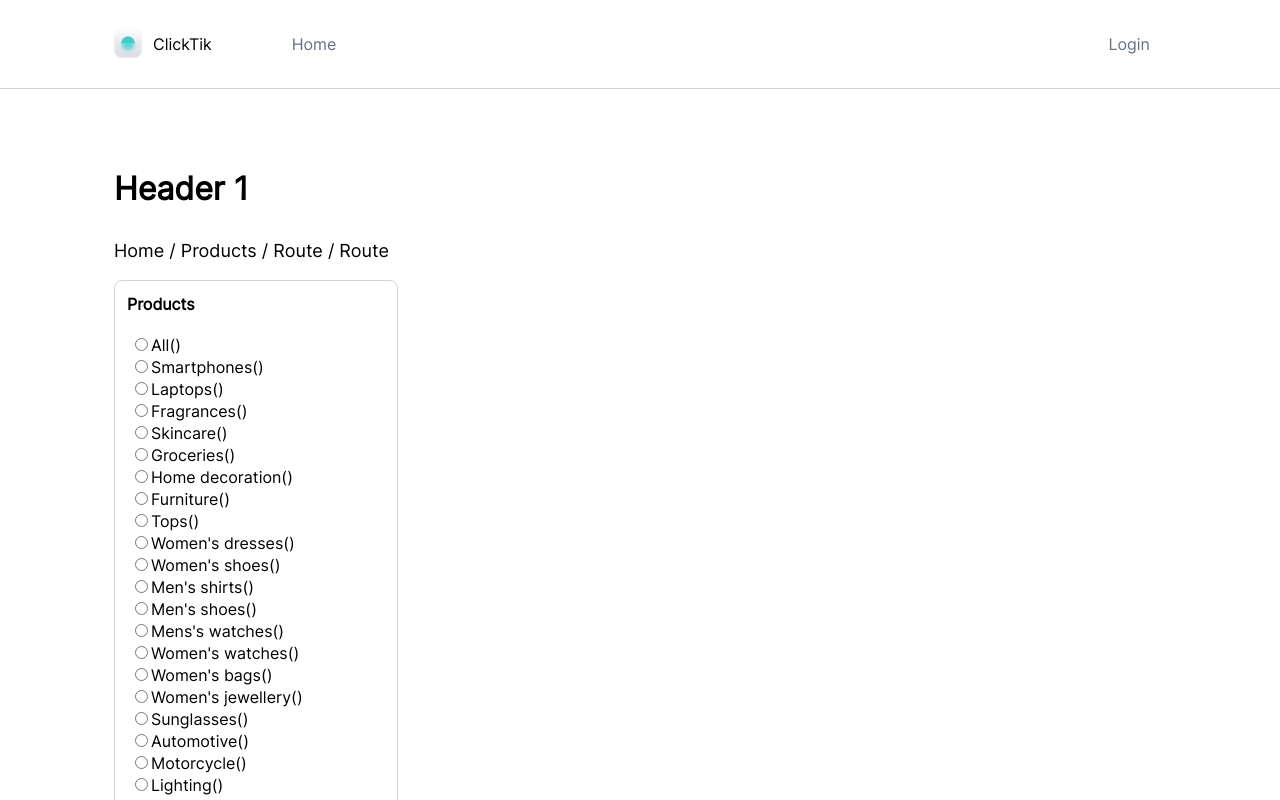
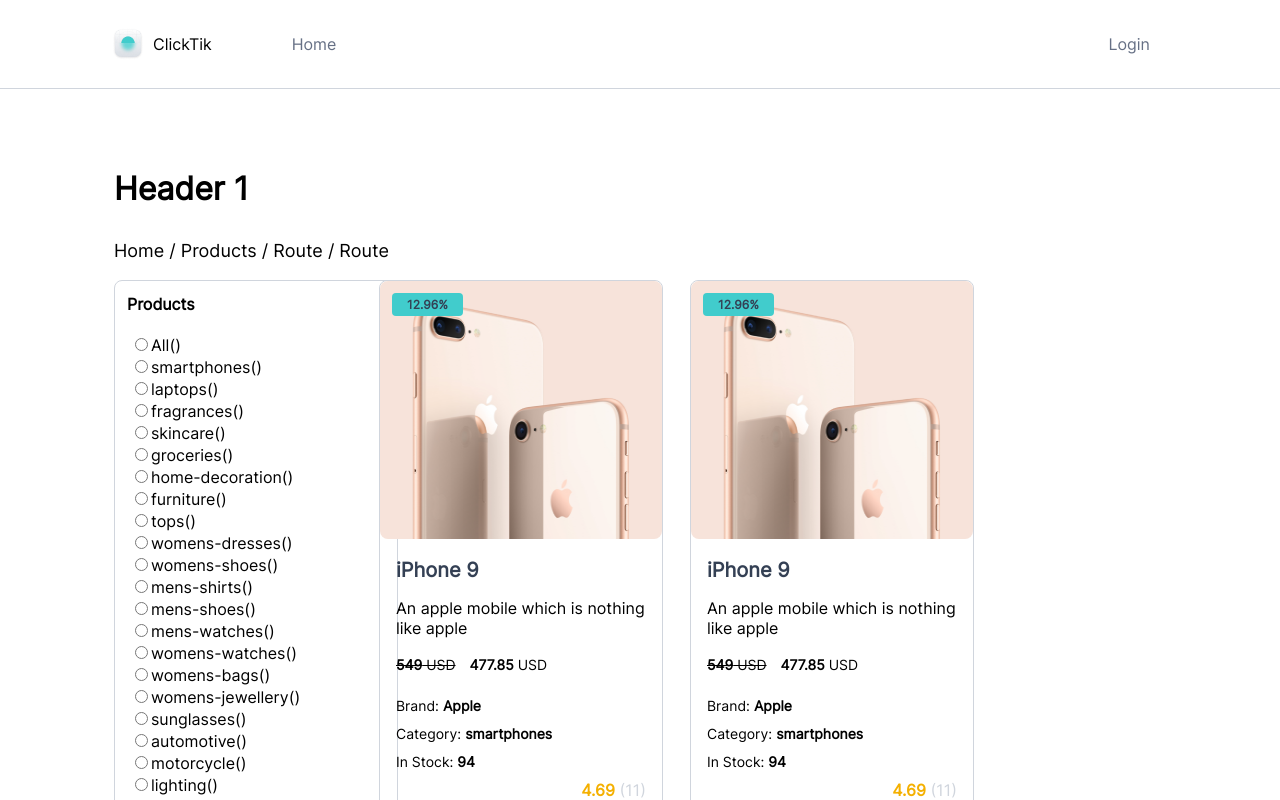
Before and after one commit to OmarKnows/Pleny-Angular-Task, an Angular app: page /products in a window 1280 px wide. Shown: the top 800 px of the page. Built offline with nearby package versions, Linux system fonts and the light colour scheme.

Commit message:
fixed logic for product filter and card

```diff
--- a/src/app/app.component.css
+++ b/src/app/app.component.css
@@ -1,6 +1,4 @@
-.wrapper {
-  box-sizing: border-box;
-  min-height: 100%;
-  display: flex;
-  flex-direction: column;
+.main-content {
+  height: 100vh;
+  margin-bottom: 20px;
 }
--- a/src/app/app.component.html
+++ b/src/app/app.component.html
@@ -1,5 +1,5 @@
-<div class="wrapper">
+<div class="main-content">
   <app-header></app-header>
   <router-outlet></router-outlet>
-  <!-- <app-footer></app-footer> -->
 </div>
+<app-footer></app-footer>
--- a/src/app/modules/products/products.component.css
+++ b/src/app/modules/products/products.component.css
@@ -3,16 +3,31 @@
   width: 27.5%;
 }
 
-.row:after {
-  content: "";
-  display: table;
-  clear: both;
+.productColumn {
+  float: left;
+  width: 72.5%;
 }
 
 .thumbnail {
   border-radius: 8px;
   width: 282px;
   height: 258px;
+}
+
+.discount {
+  position: absolute;
+  top: 12px;
+  left: 12px;
+  width: 55px;
+  height: 15px;
+  text-align: center;
+  padding: 4px 8px;
+  background-color: #41cccc;
+  border: 0px solid transparent;
+  border-radius: 4px;
+  font-weight: 700;
+  font-size: 12px;
+  color: #344054;
 }
 
 .card {
@@ -22,6 +37,8 @@
   border-radius: 8px;
   margin-left: 27px;
   padding-bottom: 16px;
+  margin-bottom: 24px;
+  position: relative;
 }
 
 .cardTitle {
@@ -148,3 +165,14 @@
 .cardDetails {
   margin-bottom: 8px;
 }
+
+.column {
+  float: left;
+  width: auto;
+}
+
+.row:after {
+  content: "";
+  display: table;
+  clear: both;
+}
--- a/src/app/modules/products/products.component.html
+++ b/src/app/modules/products/products.component.html
@@ -7,61 +7,25 @@
       <div class="radioGroup">
         <input type="radio" name="product" value="All" />
         <label>All()</label><br />
-        <input type="radio" name="product" value="Smartphones" />
-        <label>Smartphones()</label><br />
-        <input type="radio" name="product" value="Laptops" />
-        <label>Laptops()</label><br />
-        <input type="radio" name="product" value="Fragrances" />
-        <label>Fragrances()</label><br />
-        <input type="radio" name="product" value="Skincare" />
-        <label>Skincare()</label><br />
-        <input type="radio" name="product" value="Groceries" />
-        <label>Groceries()</label><br />
-        <input type="radio" name="product" value="Home decoration" />
-        <label>Home decoration()</label><br />
-        <input type="radio" name="product" value="Furniture" />
-        <label>Furniture()</label><br />
-        <input type="radio" name="product" value="Tops" />
-        <label>Tops()</label><br />
-        <input type="radio" name="product" value="Women's dresses" />
-        <label>Women's dresses()</label><br />
-        <input type="radio" name="product" value="Women's shoes" />
-        <label>Women's shoes()</label><br />
-        <input type="radio" name="product" value="Men's shirts" />
-        <label>Men's shirts()</label><br />
-        <input type="radio" name="product" value="Men's shoes" />
-        <label>Men's shoes()</label><br />
-        <input type="radio" name="product" value="Mens's watches" />
-        <label>Mens's watches()</label><br />
-        <input type="radio" name="product" value="Women's watches" />
-        <label>Women's watches()</label><br />
-        <input type="radio" name="product" value="Women's bags" />
-        <label>Women's bags()</label><br />
-        <input type="radio" name="product" value="Women's jewellery" />
-        <label>Women's jewellery()</label><br />
-        <input type="radio" name="product" value="Sunglasses" />
-        <label>Sunglasses()</label><br />
-        <input type="radio" name="product" value="Automotive" />
-        <label>Automotive()</label><br />
-        <input type="radio" name="product" value="Motorcycle" />
-        <label>Motorcycle()</label><br />
-        <input type="radio" name="product" value="Lighting" />
-        <label>Lighting()</label><br />
+        <div *ngFor="let category of productCategories">
+          <input type="radio" name="product" [value]="category" />
+          <label>{{ category }}()</label><br />
+        </div>
       </div>
     </div>
   </div>
   <div class="productColumn">
-    <table>
-      <tr>
-        <td *ngFor="let product of products">
+    <div class="row">
+      <div *ngFor="let product of products" class="column">
         <div class="card">
+          <div class="discount">{{ product.discountPercentage }}%</div>
           <img
-              class="thumbnail"
             src="../../../assets/product_thumbnail.png"
             alt="thumbnail"
+            class="thumbnail"
           />
           <div class="cardContainer">
-              <p class="cardTitle">{{ product.name }}</p>
+            <p class="cardTitle">{{ product.title }}</p>
             <p class="cardDescription">{{ product.description }}</p>
             <div style="margin-bottom: 21px">
               <span class="cardText1"
@@ -70,7 +34,12 @@
               <span style="margin-right: 14px" class="cardText2"
                 ><s> USD</s>
               </span>
-                <span class="cardText1">{{ product.price }}</span>
+              <span class="cardText1">{{
+                (
+                  product.price *
+                  (1 - product.discountPercentage / 100)
+                ).toFixed(2)
+              }}</span>
               <span class="cardText2"> USD</span>
             </div>
             <div class="cardDetails">
@@ -88,15 +57,12 @@
 
             <div class="ratingReviewContainer">
               <span class="cardRating">{{ product.rating }}</span>
-                <span class="cardReview"> ({{ product.reviews }})</span>
+              <span class="cardReview"> (11)</span>
             </div>
             <button class="cardBtn">ADD TO CART</button>
           </div>
         </div>
-        </td>
-      </tr>
-      <tr></tr>
-    </table>
       </div>
     </div>
-<p>pagination goes here</p>
+  </div>
+</div>
--- a/src/app/modules/products/products.component.ts
+++ b/src/app/modules/products/products.component.ts
@@ -10,11 +10,13 @@
 })
 export class ProductsComponent implements OnInit {
   products: Product[] = [];
+  productCategories: string[] = [];
 
   constructor(private productsService: ProductService) {}
 
   ngOnInit(): void {
     this.products = this.productsService.getProducts();
+    this.productCategories = this.productsService.getProductCategories();
     console.log(this.products);
   }
 }
--- a/src/app/modules/products/products.service.ts
+++ b/src/app/modules/products/products.service.ts
@@ -3,38 +3,113 @@
 export class ProductService {
   private products: Product[] = [
     new Product(
-      'IPhone 9',
-      'An Apple mobile which is nothing like apple.',
-      477.85,
+      1,
+      'iPhone 9',
+      'An apple mobile which is nothing like apple',
+      549,
+      12.96,
+      4.69,
+      94,
       'Apple',
-      'Smartphone',
-      94,
-      4.69,
-      11
+      'smartphones',
+      '../../../assets/product_thumbnail.png',
+      ['...', '...', '...']
     ),
     new Product(
-      'IPhone 10',
-      'An Apple mobile which is nothing like apple.',
-      477.85,
+      1,
+      'iPhone 9',
+      'An apple mobile which is nothing like apple',
+      549,
+      12.96,
+      4.69,
+      94,
       'Apple',
-      'Smartphone',
-      94,
-      4.69,
-      11
+      'smartphones',
+      '../../../assets/product_thumbnail.png',
+      ['...', '...', '...']
     ),
     new Product(
-      'IPhone 11',
-      'An Apple mobile which is nothing like apple.',
-      477.85,
+      1,
+      'iPhone 9',
+      'An apple mobile which is nothing like apple',
+      549,
+      12.96,
+      4.69,
+      94,
       'Apple',
-      'Smartphone',
+      'smartphones',
+      '../../../assets/product_thumbnail.png',
+      ['...', '...', '...']
+    ),
+    new Product(
+      1,
+      'iPhone 9',
+      'An apple mobile which is nothing like apple',
+      549,
+      12.96,
+      4.69,
       94,
+      'Apple',
+      'smartphones',
+      '../../../assets/product_thumbnail.png',
+      ['...', '...', '...']
+    ),
+    new Product(
+      1,
+      'iPhone 9',
+      'An apple mobile which is nothing like apple',
+      549,
+      12.96,
       4.69,
-      11
+      94,
+      'Apple',
+      'smartphones',
+      '../../../assets/product_thumbnail.png',
+      ['...', '...', '...']
     ),
+    new Product(
+      1,
+      'iPhone 9',
+      'An apple mobile which is nothing like apple',
+      549,
+      12.96,
+      4.69,
+      94,
+      'Apple',
+      'smartphones',
+      '../../../assets/product_thumbnail.png',
+      ['...', '...', '...']
+    ),
+  ];
+
+  productCategories: string[] = [
+    'smartphones',
+    'laptops',
+    'fragrances',
+    'skincare',
+    'groceries',
+    'home-decoration',
+    'furniture',
+    'tops',
+    'womens-dresses',
+    'womens-shoes',
+    'mens-shirts',
+    'mens-shoes',
+    'mens-watches',
+    'womens-watches',
+    'womens-bags',
+    'womens-jewellery',
+    'sunglasses',
+    'automotive',
+    'motorcycle',
+    'lighting',
   ];
 
   getProducts() {
     return this.products.slice();
   }
+
+  getProductCategories() {
+    return this.productCategories.slice();
+  }
 }
--- a/src/app/shared/components/footer/footer.component.css
+++ b/src/app/shared/components/footer/footer.component.css
@@ -3,8 +3,7 @@
   justify-content: space-between;
   align-items: center;
   background-color: #1d2939;
-  position: fixed;
-  bottom: 0px;
+
   width: 100%;
   height: 128px;
 }
--- a/src/app/shared/models/product.model.ts
+++ b/src/app/shared/models/product.model.ts
@@ -1,12 +1,15 @@
 export class Product {
   constructor(
-    public name: string,
+    public id: number,
+    public title: string,
     public description: string,
     public price: number,
+    public discountPercentage: number,
+    public rating: number,
+    public stock: number,
     public brand: string,
     public category: string,
-    public stock: number,
-    public rating: number,
-    public reviews: number
+    public thumbnail: string,
+    public images: string[]
   ) {}
 }
```
Lines whose indentation alone changed are shown as unchanged.
